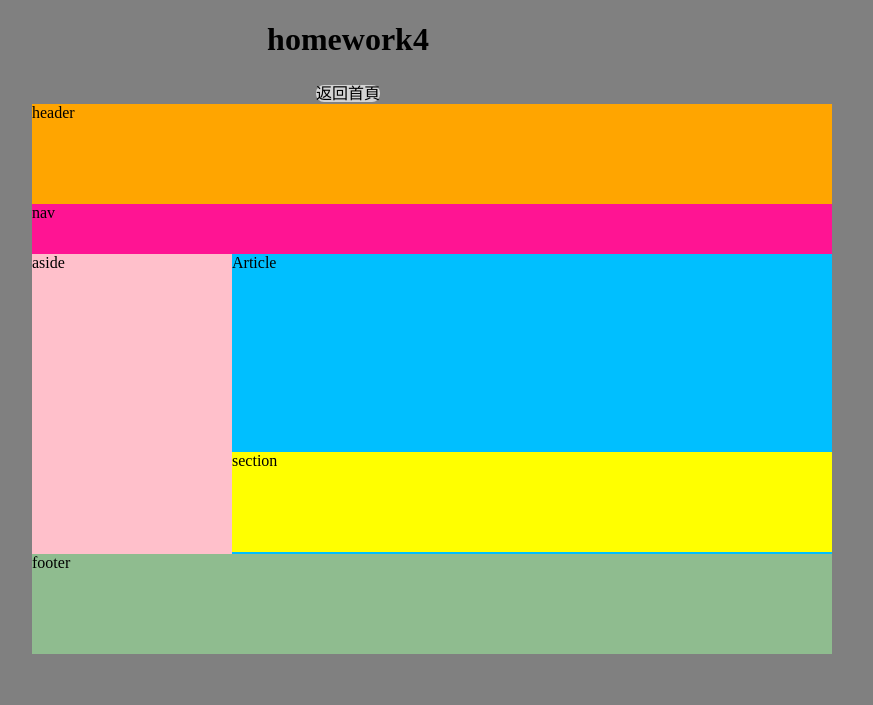
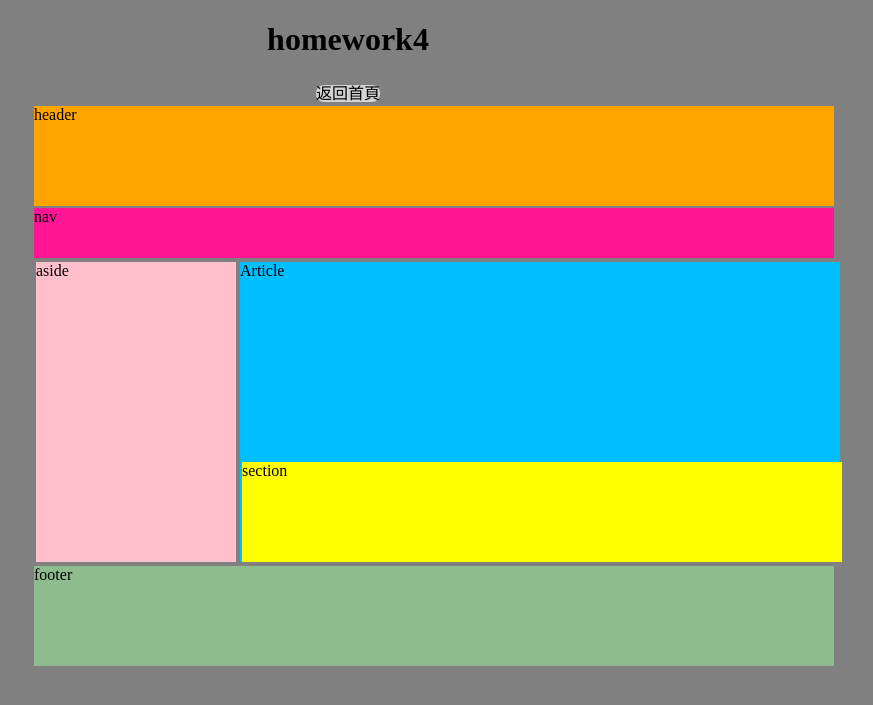
Before and after one commit to Oporu/NUTC, a PHP site: page /homework4/index.html in a window 1280 px wide. Shown: the top 705 px of the page, without its empty margins (292-1165 px from the left). Run offline with PHP 8.4, Linux system fonts and the light colour scheme.

Commit message:
modified:   homework4/index.html 	modified:   homework4/style.css

```diff
--- a/homework4/index.html
+++ b/homework4/index.html
@@ -16,8 +16,10 @@
 	<div id="box" width="800px">
 		<div id="header">header</div>
 		<div id="nav">nav</div>
-		<div id="aside">aside</div>
-		<div id="Article">Article<br><div id="section">section</div></div>
+		<div id="boxInsideBox">
+			<div id="aside">aside</div>
+			<div id="Article">Article<br><div id="section">section</div></div>
+		</div>
 		<div id="footer">footer</div>
 	</div>
 </body>
--- a/homework4/style.css
+++ b/homework4/style.css
@@ -14,9 +14,12 @@ a:active{
 	transition-duration: 0.2s;}
 div{
 	display: block;
-	position: relative;}
+	position: relative;
+	margin: 2px}
 div#box{
 	margin-left: 25%;}
+div#boxInsideBox{
+	display: flex;}
 div#header{
 	background-color: orange;
 	height: 100px;
```
